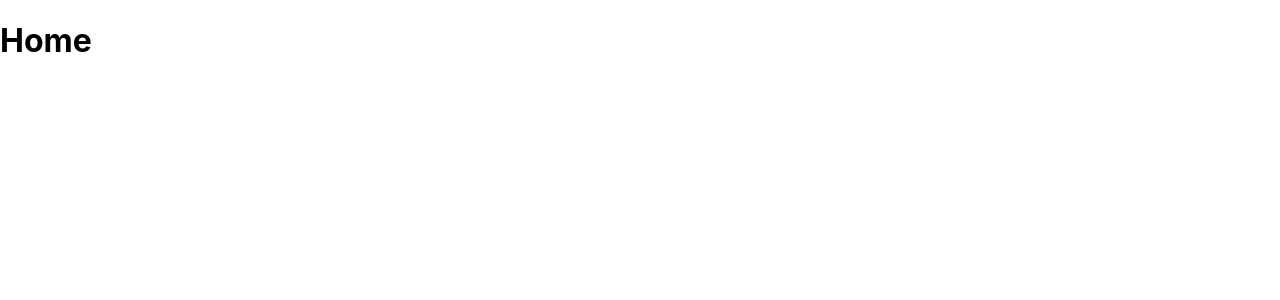
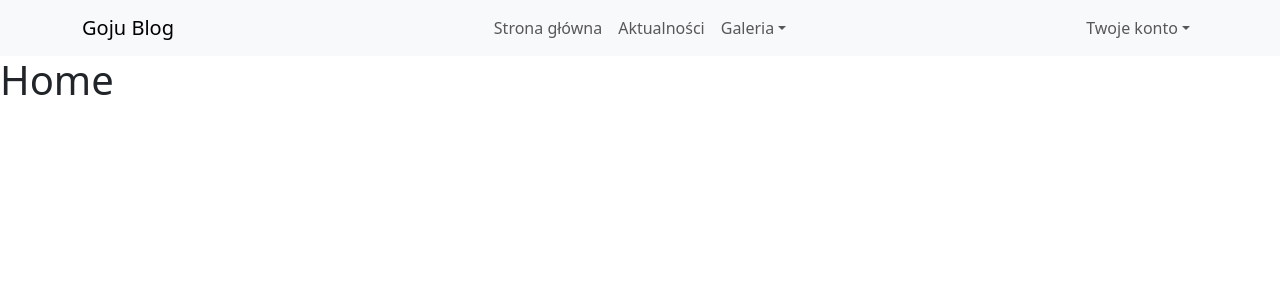
Before and after one commit to piotrjarz/ReactBlog, a React (Create React App) app: page / in a window 1280 px wide. Shown: the top 300 px of the page. Built offline with nearby package versions, Linux system fonts and the light colour scheme.

Commit message:
Added some routes and navigation w/ gallery

```diff
--- a/src/App.js
+++ b/src/App.js
@@ -1,9 +1,11 @@
 import './App.css';
 import AppRouting from './components/AppRouting';
+import WebNav from "./pages/shared/Nav"
 
 function App() {
   return (
     <>
+      <WebNav/>
       <AppRouting/>
     </>
   );
--- a/src/components/AppRouting.jsx
+++ b/src/components/AppRouting.jsx
@@ -3,13 +3,15 @@ import {Routes, Route} from 'react-router-dom'
 import Home from '../pages/Home'
 import NotFound from "../pages/NotFound";
 import Post from "../pages/Post";
+import Gallery from "../pages/Gallery";
 
 const AppRouting = () =>{
     return(
         <>
             <Routes>
                 <Route path="/" element={<Home/>}/>
-                <Route path="/post/:id" element={<Post/>}/>
+                <Route path="/posts/:id" element={<Post/>}/>
+                <Route path="/gallery" element={<Gallery/>}/>
                 <Route path="*" element={<NotFound/>}/>
             </Routes>
         </>
--- a/src/index.css
+++ b/src/index.css
@@ -1,3 +1,4 @@
+
 body {
   margin: 0;
   font-family: -apple-system, BlinkMacSystemFont, 'Segoe UI', 'Roboto', 'Oxygen',
--- a/src/index.js
+++ b/src/index.js
@@ -3,7 +3,7 @@ import ReactDOM from 'react-dom/client';
 import './index.css';
 import App from './App';
 import {BrowserRouter} from 'react-router-dom'
-
+import 'bootstrap/dist/css/bootstrap.css';
 const root = ReactDOM.createRoot(document.getElementById('root'));
 root.render(
   <React.StrictMode>
--- /dev/null
+++ b/src/pages/Gallery.jsx
@@ -0,0 +1,26 @@
+import React from "react";
+import Button from 'react-bootstrap/Button';
+import Card from 'react-bootstrap/Card';
+import { Container } from "react-bootstrap";
+
+const Gallery = () =>{
+    return(
+        <Container>
+            <Card style={{ width: '18rem' }}>
+                <Card.Img variant="top" src="holder.js/100px180" />
+                <Card.Body>
+                    <Card.Title>Tytuł zdjęcia</Card.Title>
+                    <Card.Text>
+                    Opis zdjęcia
+                    </Card.Text>
+                    <Card.Footer>
+                        <Card.Text>Autor zdjęcia</Card.Text>
+                    </Card.Footer>
+                    <Button variant="success">Lubię to</Button>
+                </Card.Body>
+            </Card>
+        </Container>
+    )
+}
+
+export default Gallery;
--- /dev/null
+++ b/src/pages/shared/Nav.jsx
@@ -0,0 +1,61 @@
+import React from "react";
+import Container from 'react-bootstrap/Container';
+import Nav from 'react-bootstrap/Nav';
+import Navbar from 'react-bootstrap/Navbar';
+import NavDropdown from 'react-bootstrap/NavDropdown';
+import { Row } from "react-bootstrap";
+
+
+const WebNav = () =>{
+    return(
+        <Navbar expand="lg" className="bg-body-tertiary">
+        <Container>
+        <Navbar.Brand href="#home">Goju Blog</Navbar.Brand>
+            <Row>
+
+                <Navbar.Toggle aria-controls="basic-navbar-nav" />
+                <Navbar.Collapse id="basic-navbar-nav">
+                <Nav className="me-auto">
+                    <Nav.Link href="/">Strona główna</Nav.Link>
+                    <Nav.Link href="/posts">Aktualności</Nav.Link>
+
+                    <NavDropdown title="Galeria" id="basic-nav-dropdown">
+                        <NavDropdown.Item href="/gallery">
+                        Twoje zdjęcia
+                        </NavDropdown.Item>
+
+                        <NavDropdown.Item href="/gallery">
+                        Wszystkie zdjęcia
+                        </NavDropdown.Item>
+
+                        <NavDropdown.Item href="#action/3.3">
+                        Szukaj zdjęć
+                        </NavDropdown.Item>
+                    </NavDropdown>
+                </Nav>
+                </Navbar.Collapse>
+            </Row>
+
+            <Row>
+                <Nav>
+                    <NavDropdown title="Twoje konto" id="basic-nav-dropdown">
+                        <NavDropdown.Item href="/users/profile">
+                        Profil
+                        </NavDropdown.Item>
+
+                        <NavDropdown.Item href="/users/settings">
+                        Ustawienia
+                        </NavDropdown.Item>
+
+                        <NavDropdown.Item href="/logout">
+                        Wyloguj się
+                        </NavDropdown.Item>
+                    </NavDropdown>
+                </Nav>
+            </Row>
+        </Container>
+      </Navbar>
+    )
+}
+
+export default WebNav;
```
Also changed, not shown: src/pages/shared/Footer.jsx (added, +10 -0 lines).
